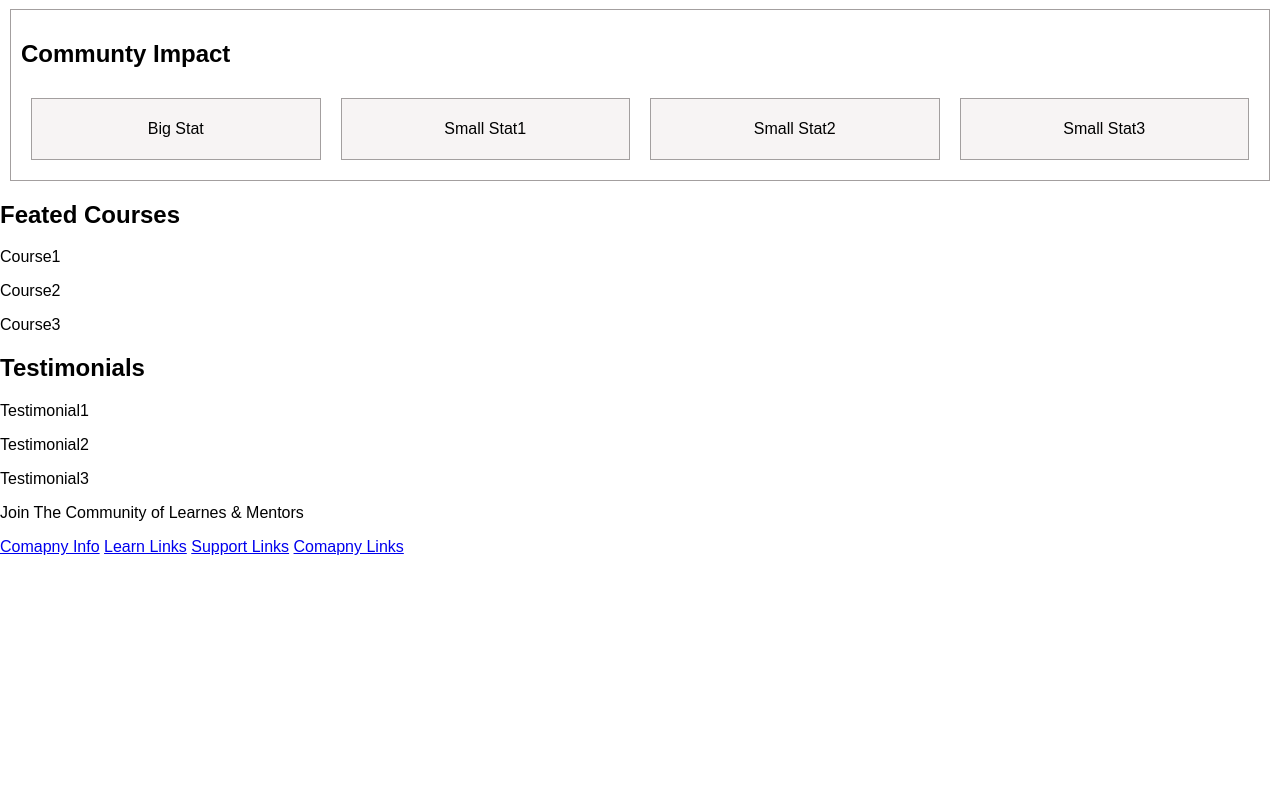
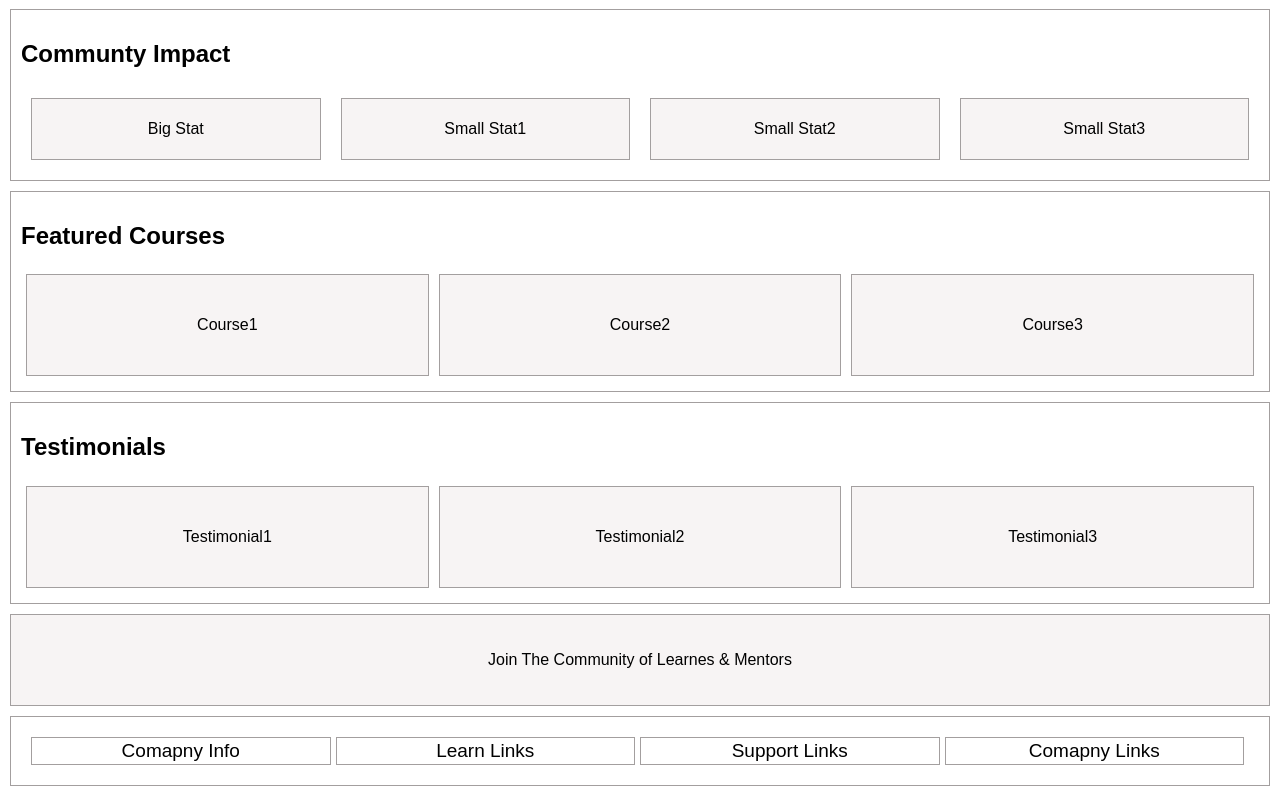
Before and after one commit to Aron0211/Feketeoves, a plain HTML site: page index.html in a window 1280 px wide. Shown: the part 485-1281 px from the top of the page. Before the commit the page ends 1041 px from the top, so only its background shows below. Drawn offline with Linux system fonts and the light colour scheme.

Commit message:
a vaz befejezese

```diff
--- a/index.html
+++ b/index.html
@@ -48,28 +48,34 @@
 
     </section>
 
-    <section class="feated">
-        <h2>Feated Courses</h2>
+    <section class="featured">
+        <h2>Featured Courses</h2>
+        <div class="course-container">
             <div class="course1"><p>Course1</p></div>
             <div class="course2"><p>Course2</p></div>
             <div class="course3"><p>Course3</p></div>
+        </div>
     </section>
 
     <section class="testimonials">
         <h2>Testimonials</h2>
+        <div class="testimonials-container">
             <div class="testimonial1"><p>Testimonial1</p></div>
             <div class="testimonial2"><p>Testimonial2</p></div>
             <div class="testimonial3"><p>Testimonial3</p></div>
+        </div>
     </section>
 
     <section class="join">
         <p>Join The Community of Learnes & Mentors</p>
     </section>
-    <footer class="infos">
+    <footer>
+        <nav>
             <a href="#">Comapny Info</a>
             <a href="#">Learn Links</a>
             <a href="#">Support Links</a>
             <a href="#">Comapny Links</a>
+        </nav>
     </footer>
 </body>
 </html>
--- a/style.css
+++ b/style.css
@@ -63,6 +63,8 @@ section{
 
 }
 
+/*-------------------*/
+
 .communty{
     padding: 10px;
     margin: 10px;
@@ -86,27 +88,85 @@ section{
     padding: 5px;
 }
 
-.feated{
+/*-------------------*/
+
+.featured{
+    padding: 10px;
+    margin: 10px;
+    border: 0.5px solid rgb(163, 159, 159);
+}
+
+.featured h2{
+    text-align: left;
+}
+
+.course-container{
+    display: grid;
+    grid-template-columns: 1fr 1fr 1fr;
+}
+
+.course-container div{
+    border: 0.5px solid rgb(163, 159, 159);
+    background-color: rgb(247, 244, 244);
+    text-align: center;
+    margin: 5px;
+    padding: 25px;
+}
+
+/*-------------------*/
+
+.testimonials{
+    padding: 10px;
+    margin: 10px;
+    border: 0.5px solid rgb(163, 159, 159);
+}
+
+.testimonials h2{
+    text-align: left;
+}
+
+.testimonials-container{
+    display: grid;
+    grid-template-columns: 1fr 1fr 1fr;
+}
+
+.testimonials-container div{
+    border: 0.5px solid rgb(163, 159, 159);
+    background-color: rgb(247, 244, 244);
+    text-align: center;
+    margin: 5px;
+    padding: 25px;
+}
+
+/*-------------------*/
 
 
-}
-
-.testimonials{
-
-
-}
-
 .join{
-
-
-}
-
-.infos{
-
-
+    display: grid;
+    grid-template-columns: 1fr;
+    padding: 20px;
+    margin: 10px;
+    border: 0.5px solid rgb(163, 159, 159);
+    background-color: rgb(247, 244, 244);
+    text-align: center;
 }
 
 footer{
+    padding: 10px;
+    margin: 10px;
+    border: 0.5px solid rgb(163, 159, 159);
+}
 
-
+footer nav{
+    display: grid;
+    grid-template-columns: 1fr 1fr 1fr 1fr;
 }
+footer nav a{
+    font-size: 19px;
+    text-decoration: none;
+    margin-right: 5px;
+    color: black;
+    border: 0.5px solid rgb(163, 159, 159);
+    padding: 2px;
+    text-align: center;
+}
```
Lines whose indentation alone changed are shown as unchanged.
